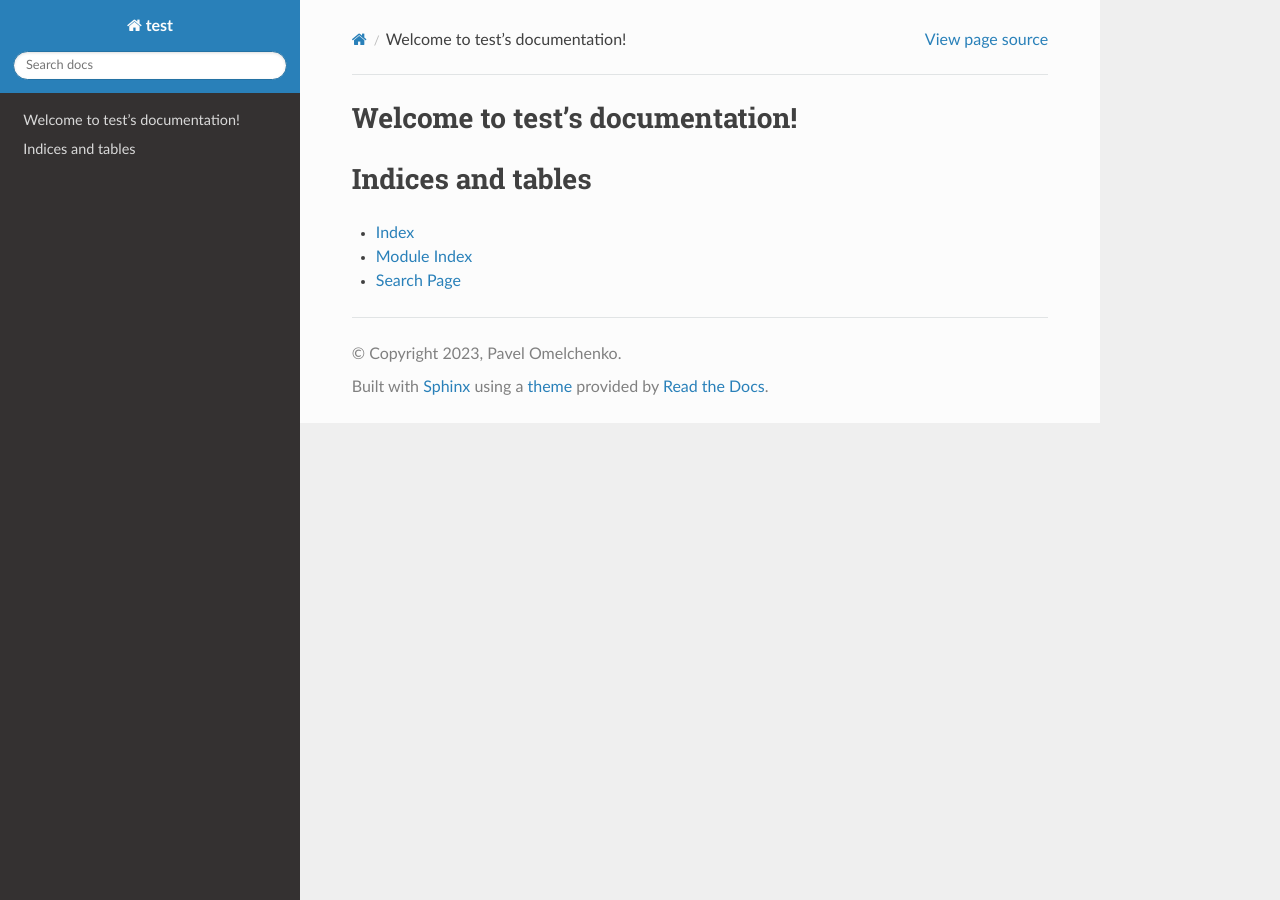
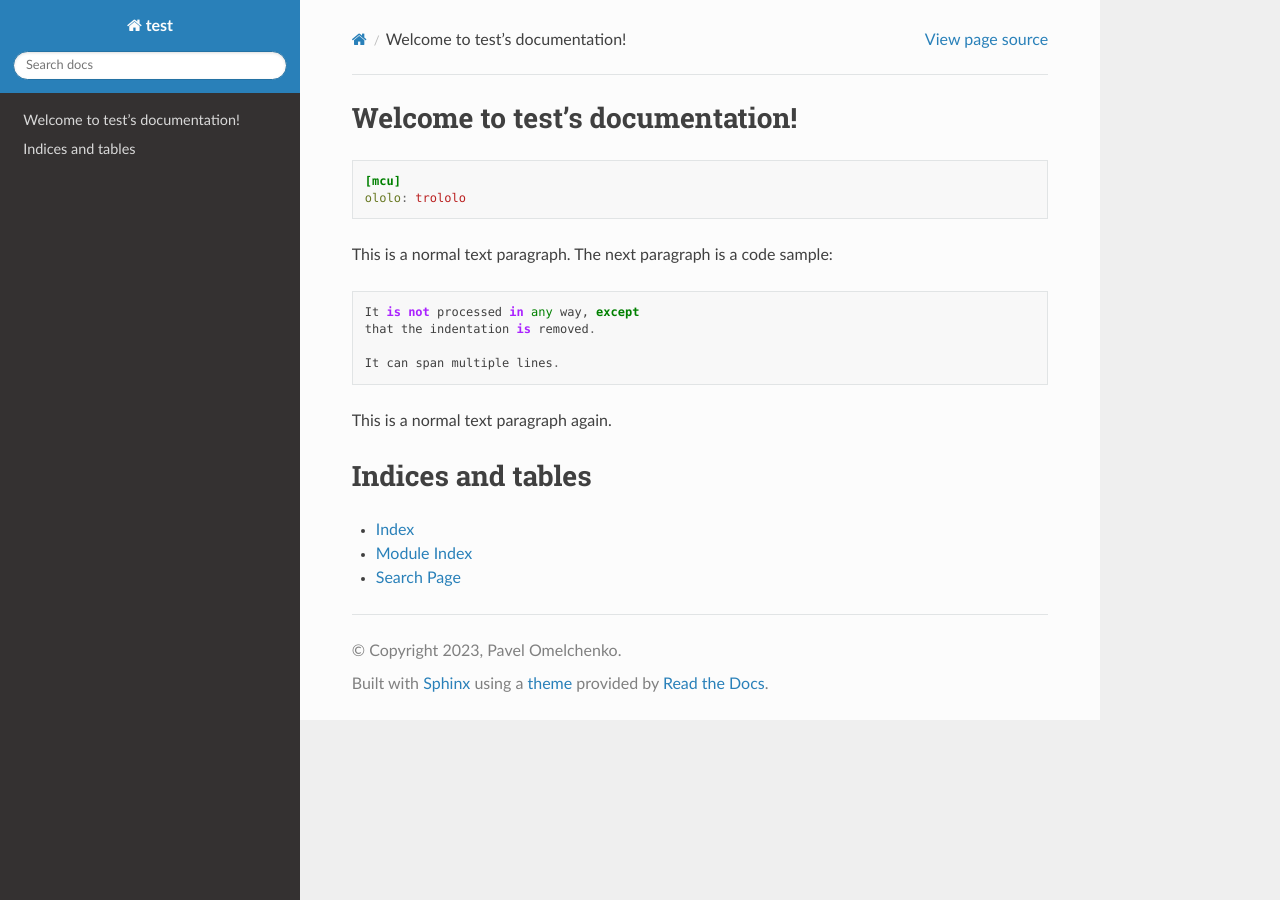
Before and after one commit to pOmelchenko/demo-sphynx-docs, a Sphinx documentation site: the page built from source/index.rst, in a window 1280 px wide. Built offline with Sphinx 7.4.7 and the Read the Docs theme 2.0.0, drawn with Linux system fonts in a browser that asks for light colours.

```diff
--- a/source/conf.py
+++ b/source/conf.py
@@ -16,6 +16,7 @@ release = 'v0.0.0'
 
 extensions = [
     'sphinx_rtd_theme',
+    'sphinx_copybutton',
 ]
 
 templates_path = ['_templates']
--- a/source/index.rst
+++ b/source/index.rst
@@ -10,7 +10,19 @@ Welcome to test's documentation!
    :maxdepth: 2
    :caption: Contents:
 
+.. sourcecode:: ini
 
+   [mcu]
+   ololo: trololo
+
+This is a normal text paragraph. The next paragraph is a code sample::
+
+   It is not processed in any way, except
+   that the indentation is removed.
+
+   It can span multiple lines.
+
+This is a normal text paragraph again.
 
 Indices and tables
 ==================
```
Also changed, not shown: README.md (added, +5 -0 lines), 2 other files.
